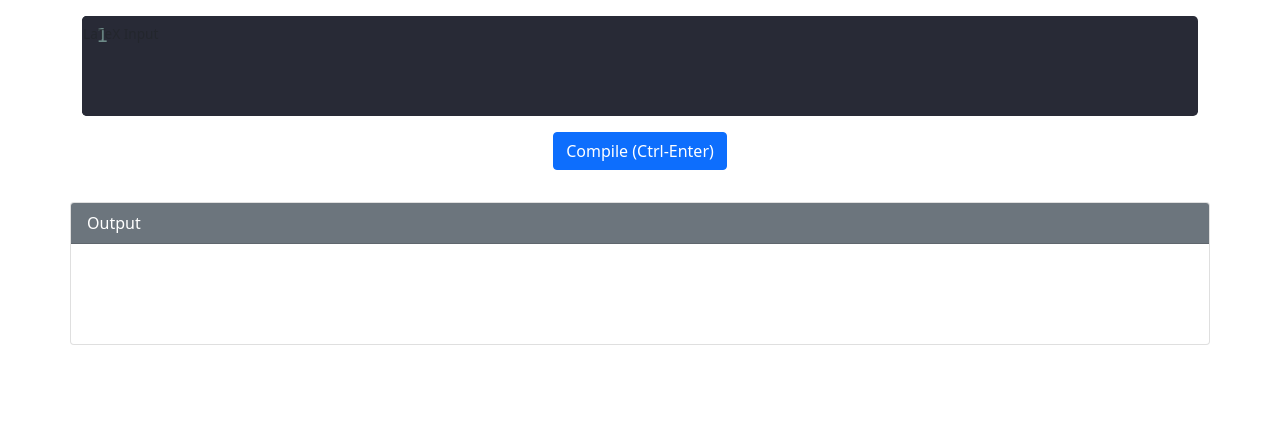
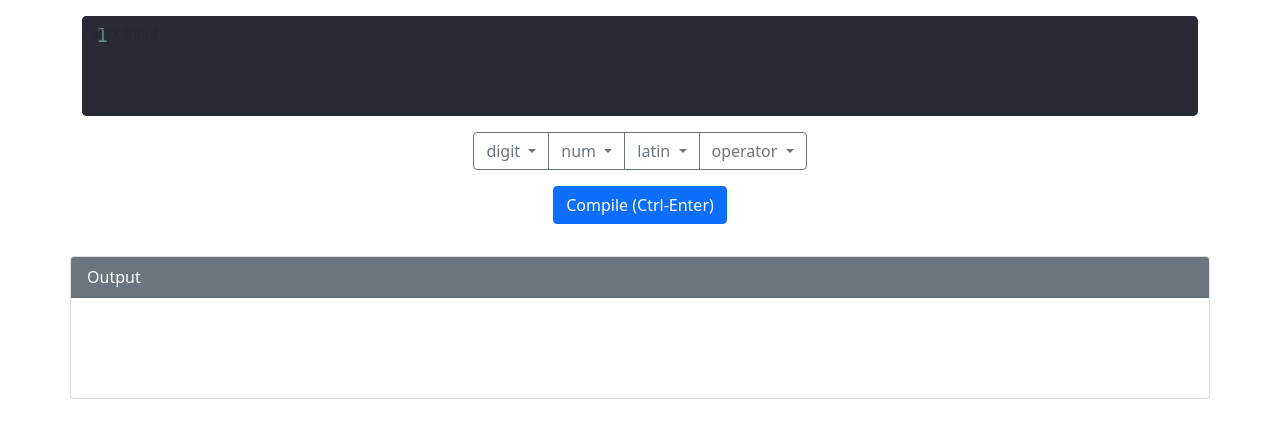
Before and after one commit to Amjad50/Fyp, a Flask app: page /latex_compiler in a window 1280 px wide. Shown: the part 56-494 px from the top of the page. Run offline with Flask 2, Linux system fonts and the light colour scheme; parts of the project's set-up code (start-up, migrations or seed data) failed here and were passed over; some libraries are stand-ins or nearby versions.

Commit message:
Web-front: added toolbar in latex_compiler to add random variables

```diff
--- a/web/server.py
+++ b/web/server.py
@@ -201,10 +201,10 @@ def api_latex_template_variables():
     #  so fix this
     return {
         'variables': [
-            "digit[1-5]: a single digit",
-            "num[1-5]: a number from -1000 to 1000",
-            "latin[1-5]: a single ascii (upper/lower)case letter",
-            "operator[1-5]: a single operator character from ['+', '-', '=']",
+            ["digit", [1, 5], "A single digit"],
+            ["num", [1, 5], "A number from -1000 to 1000"],
+            ["latin", [1, 5], "A single ascii (upper/lower)case letter"],
+            ["operator", [1, 5], "A single operator character from ['+', '-', '=']"],
         ]
     }
 
@@ -216,7 +216,7 @@ def page_home():
 
 @app.route('/latex_compiler')
 def page_latex_compiler():
-    return render_template('latex_compiler.html')
+    return render_template('latex_compiler.html', template_variables=api_latex_template_variables())
 
 
 def run_server():
--- a/web/static/js/latex_compiler.js
+++ b/web/static/js/latex_compiler.js
@@ -69,12 +69,9 @@ function compile_latex_input_field() {
 }
 
 function add_latex_input_form_submit_handler() {
-    let form = $('#latex_input_form');
+    let submit_button = $('#latex_input_submit_button');
 
-    form.on('submit', function (event) {
-        // we don't want to be transferred to another page
-        event.preventDefault();
-
+    submit_button.on('click', function (event) {
         compile_latex_input_field();
     });
 }
@@ -102,6 +99,11 @@ function compile_params() {
     }
 }
 
+function insert_random_variable(variable_name) {
+    code_mirror_editor.replaceSelection(`{{${variable_name}}}`);
+    code_mirror_editor.focus();
+}
+
 // Add the `CodeMirror` editor
 initialize_code_mirror_editor();
 
--- a/web/templates/latex_compiler.html
+++ b/web/templates/latex_compiler.html
@@ -20,7 +20,7 @@
 
     <!-- Form containing one textarea and one button, the textarea is handled by CodeMirror, and on
          Button press or `Ctrl-Enter` press, the code will be compiled into an expression Image and displayed -->
-    <form class="container my-3" id="latex_input_form">
+    <div class="container my-3">
         <div class="row">
             <div class="form-floating">
                 <!-- LaTeX input -->
@@ -29,10 +29,38 @@
             </div>
         </div>
 
+        <!-- Toolbar for random variables -->
+        <div class="row">
+            <div class="col text-center">
+                <div class="btn-group mt-3 mx-auto" role="toolbar">
+                    {% for variable_name, variable_range, variable_description in template_variables['variables'] %}
+                        <div class="btn-group">
+                            <button class="btn btn-outline-secondary dropdown-toggle" type="button"
+                                    id="dropdownMenuLink{{ variable_name }}"
+                                    data-bs-toggle="dropdown" aria-expanded="false">
+                                <!-- Show the tooltip using inner `data-bs-toggle` using span -->
+                                <span data-bs-toggle="tooltip"
+                                      title="{{ variable_description }}">{{ variable_name }}</span>
+                            </button>
+                            <ul class="dropdown-menu" aria-labelledby="dropdownMenuLink{{ variable_name }}">
+                                {% for i in range(variable_range[0], variable_range[1] + 1) %}
+                                    <li>
+                                        <!-- on button click, call the insert random variable function with the variable
+                                             to be inserted into the CodeMirror editor -->
+                                        <button class="dropdown-item"
+                                                onclick="insert_random_variable('{{ variable_name ~ i }}')">{{ i }}</button>
+                                    </li>
+                                {% endfor %}
+                            </ul>
+                        </div>
+                    {% endfor %}
+                </div>
+            </div>
+        </div>
         <div class="row text-center my-3">
             <div class="col">
                 <!-- Compiler trigger -->
-                <button type="submit" class="btn btn-primary mb-3">Compile (Ctrl-Enter)</button>
+                <button id="latex_input_submit_button" class="btn btn-primary mb-3">Compile (Ctrl-Enter)</button>
             </div>
         </div>
 
@@ -44,7 +72,7 @@
             <div id="latex_output_container" class="col text-center" style="min-height: 100px">
             </div>
         </div>
-    </form>
+    </div>
 
     <!-- CodeMirror main script -->
     <script src="https://cdnjs.cloudflare.com/ajax/libs/codemirror/5.60.0/codemirror.min.js"
```
